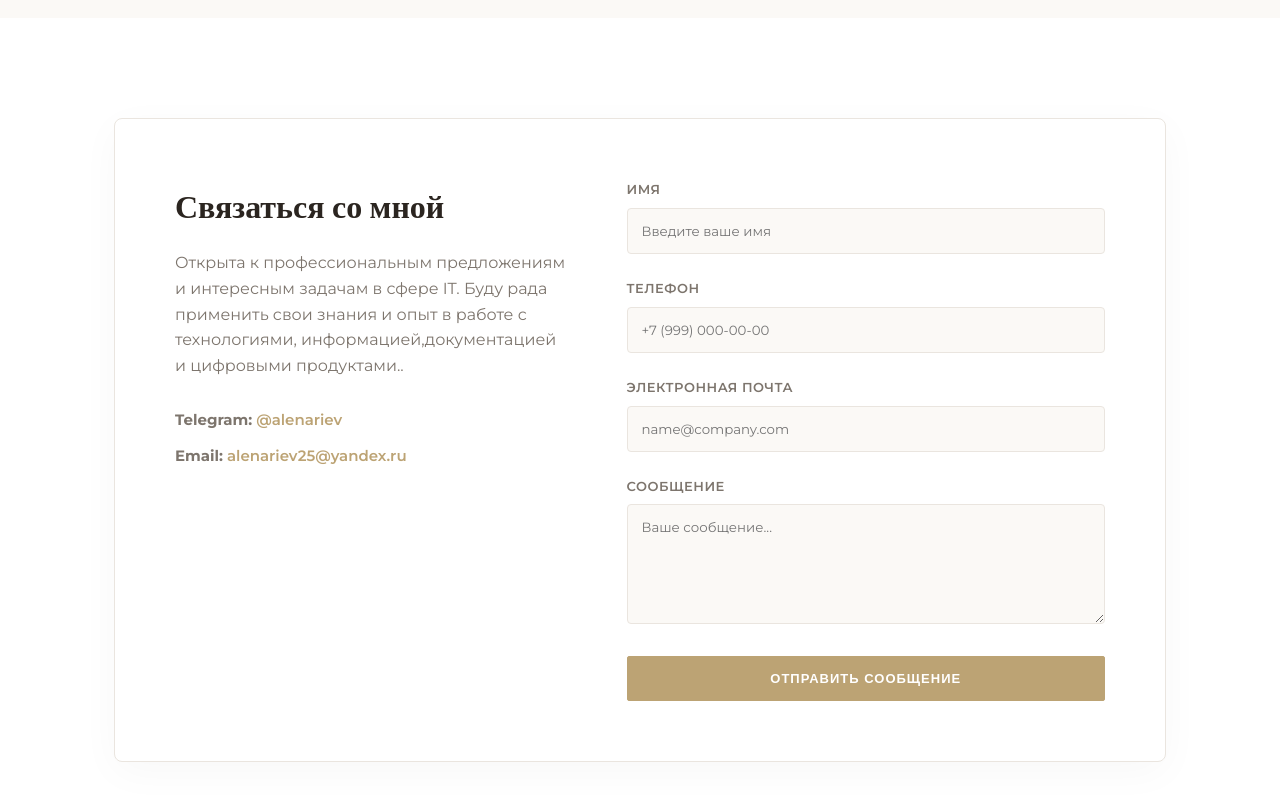
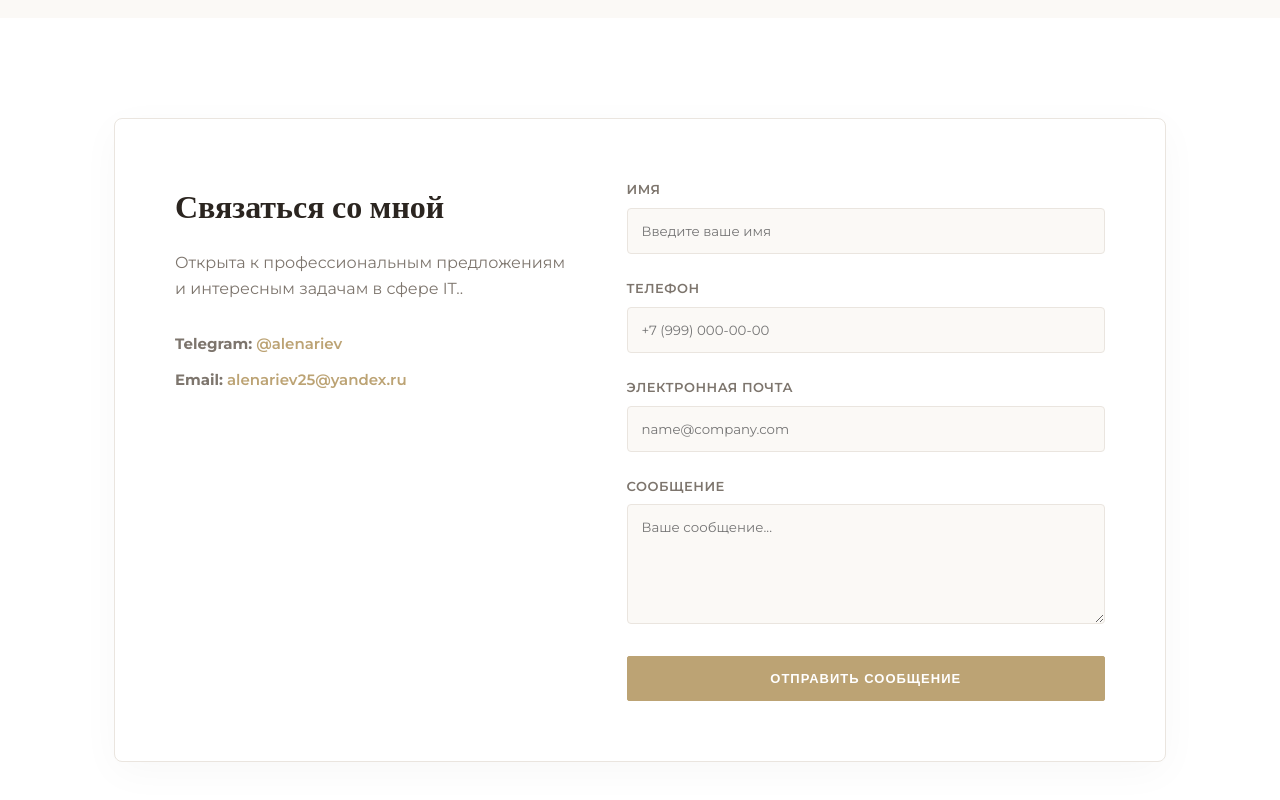
Before and after one commit to alenariev/MyPortfolio, a website built with Vite: page frontend/index.html in a window 1280 px wide. Shown: the part 4361-5161 px from the top of the page. Built offline with nearby package versions, Linux system fonts and the light colour scheme; a web font is replaced by a local one.

Commit message:
Update portfolio

```diff
--- a/frontend/index.html
+++ b/frontend/index.html
@@ -214,7 +214,7 @@
         <div class="contact-container">
           <div class="contact-info">
             <h2>Связаться со мной</h2>
-            <p>Открыта к профессиональным предложениям и интересным задачам в сфере IT. Буду рада применить свои знания и опыт в работе с технологиями, информацией,документацией и цифровыми продуктами.</strong>.
+            <p>Открыта к профессиональным предложениям и интересным задачам в сфере IT.</strong>.
             </p>
             <div class="contact-methods">
               <p><strong>Telegram:</strong> <a href="https://t.me/alenariev" target="_blank" rel="noopener">@alenariev</a></p>
```
